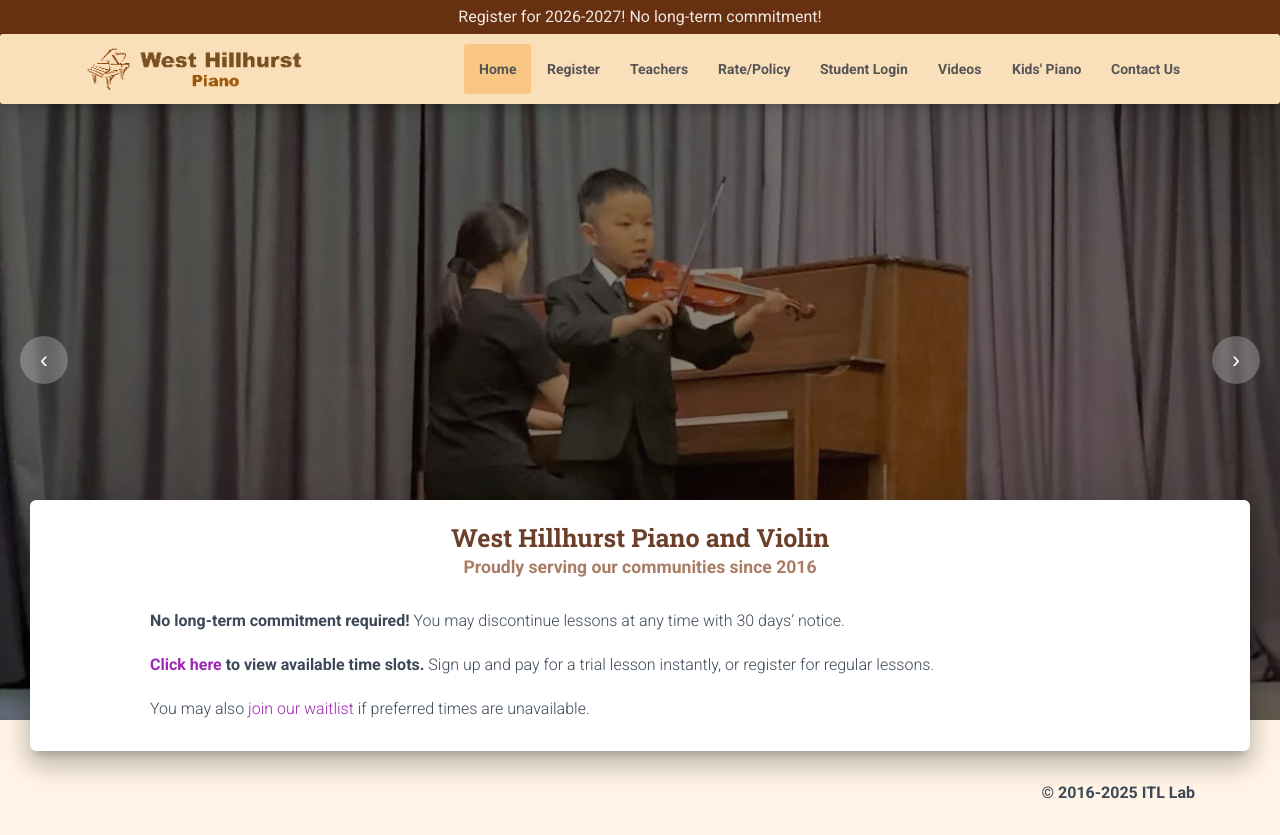
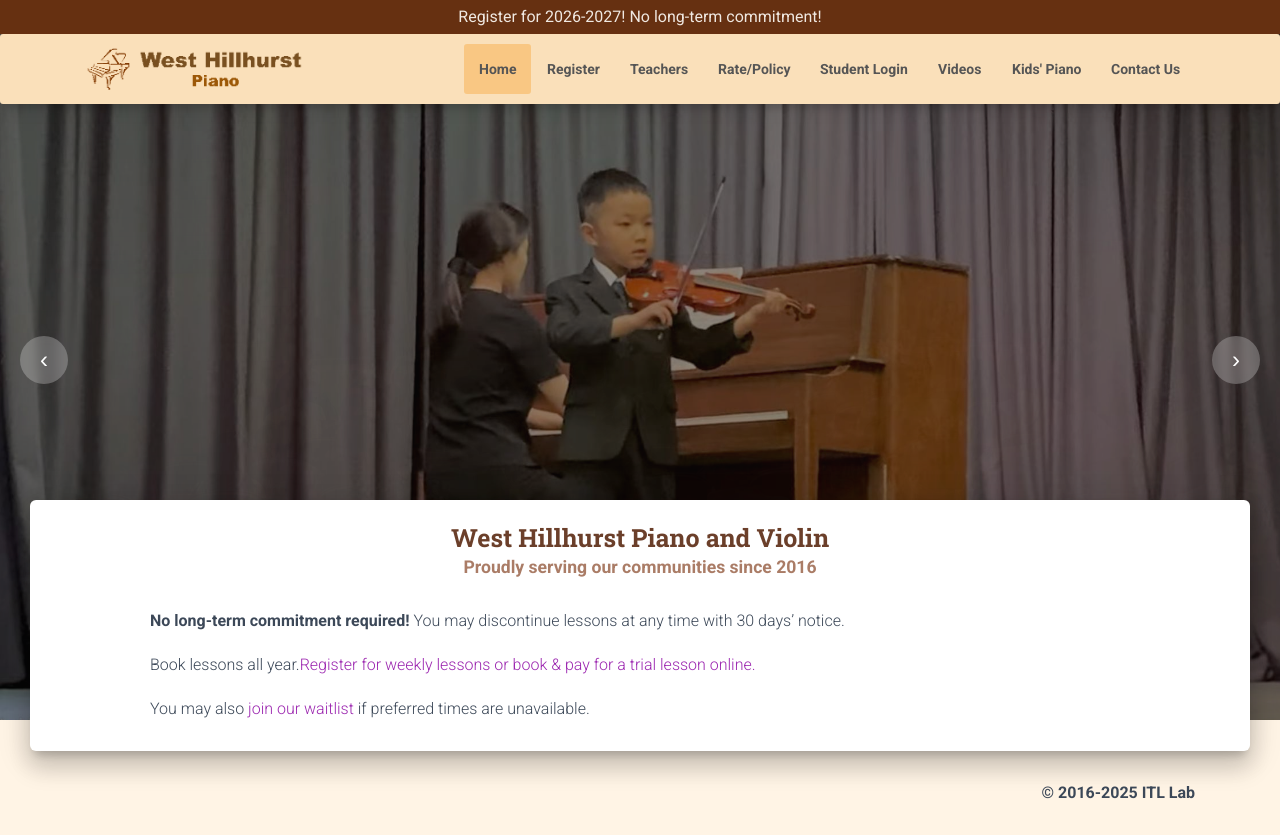
Before and after one commit to czodiac/teacherlym, a Next.js app: page /home in a window 1280 px wide. Built offline with nearby package versions, Linux system fonts and the light colour scheme.

Commit message:
text update

```diff
--- a/pages/home.js
+++ b/pages/home.js
@@ -223,14 +223,11 @@ export default function HomePage(props) {
               lessons at any time with 30 days’ notice.{" "}
             </div>
             <div className={classes.subItem}>
-              <b>
-                <a href="/register" rel="noopener noreferrer">
-                  Click here
-                </a>{" "}
-                to view available time slots.
-              </b>{" "}
-              Sign up and pay for a trial lesson instantly, or register for
-              regular lessons.
+              Book lessons all year.
+              <a href="/register" rel="noopener noreferrer">
+                Register for weekly lessons or book & pay for a trial lesson
+                online.
+              </a>
             </div>
             <div className={classes.subItem}>
               You may also{" "}
```
Also changed, not shown: pages/register.js (+6 -12 lines).
